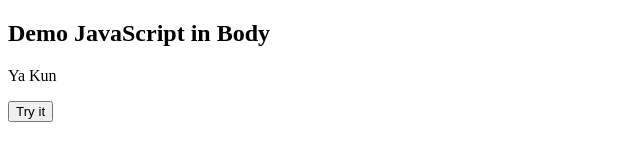
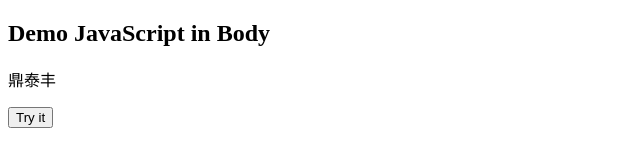
Before and after one commit to giechow/what2eat, a plain HTML site: page index.html in a window 1280 px wide. Both pictures are taken after a click on the button "Try it". Shown: the full height of the page, 0-640 px from the left. Drawn offline with Linux system fonts and the light colour scheme.

Commit message:
[feat] add some restaurants.

```diff
--- a/index.html
+++ b/index.html
@@ -10,7 +10,7 @@
 
 <script>
 function myFunction() {
-    const restaurants = ["Toast Box", "Ya Kun"];
+    const restaurants = ["菜饭", "菜饭旁边的肉骨茶", "菜饭旁边的肉错面", "菜饭旁的烧腊", "菜饭旁边的煲汤", "华双厨房", "菜饭旁的煮炒", "九门江湖火锅", "元气寿司", "莆田", "兴化炒菜", "KFC", "Mcdonalds", "东京厨房（日式）", "东京厨房（西式）", "QQ rice", "松发肉骨茶", "鼎泰丰", "泰国菜", "杨国福", "兴旺茶餐厅", "Sushi Tei", "四川厨子", "Toast Box", "Ya Kun"];
     let res_len = restaurants.length;
     let res_idx = Math.floor(Math.random() * res_len);
     document.getElementById("demo").innerHTML = restaurants[res_idx];
```
